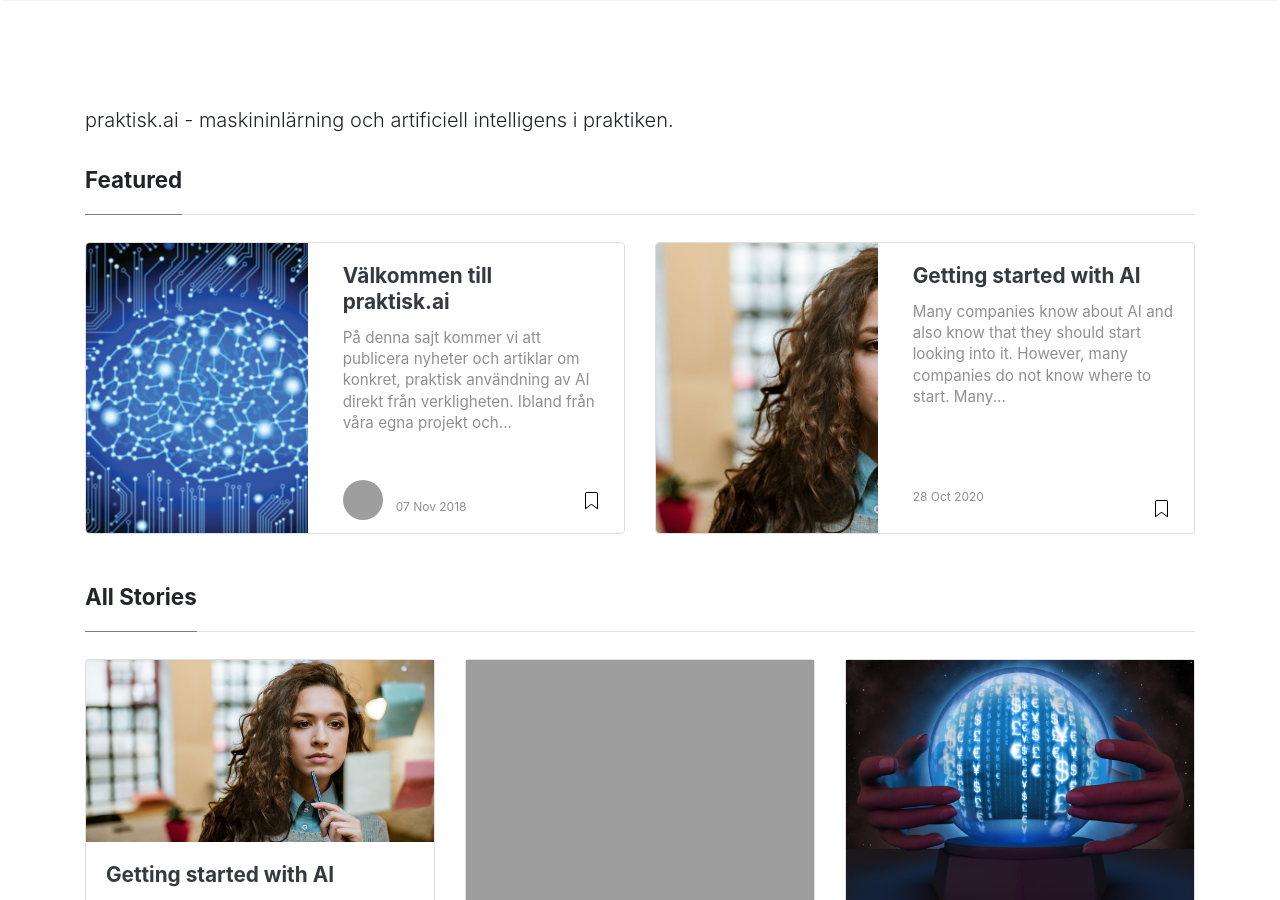
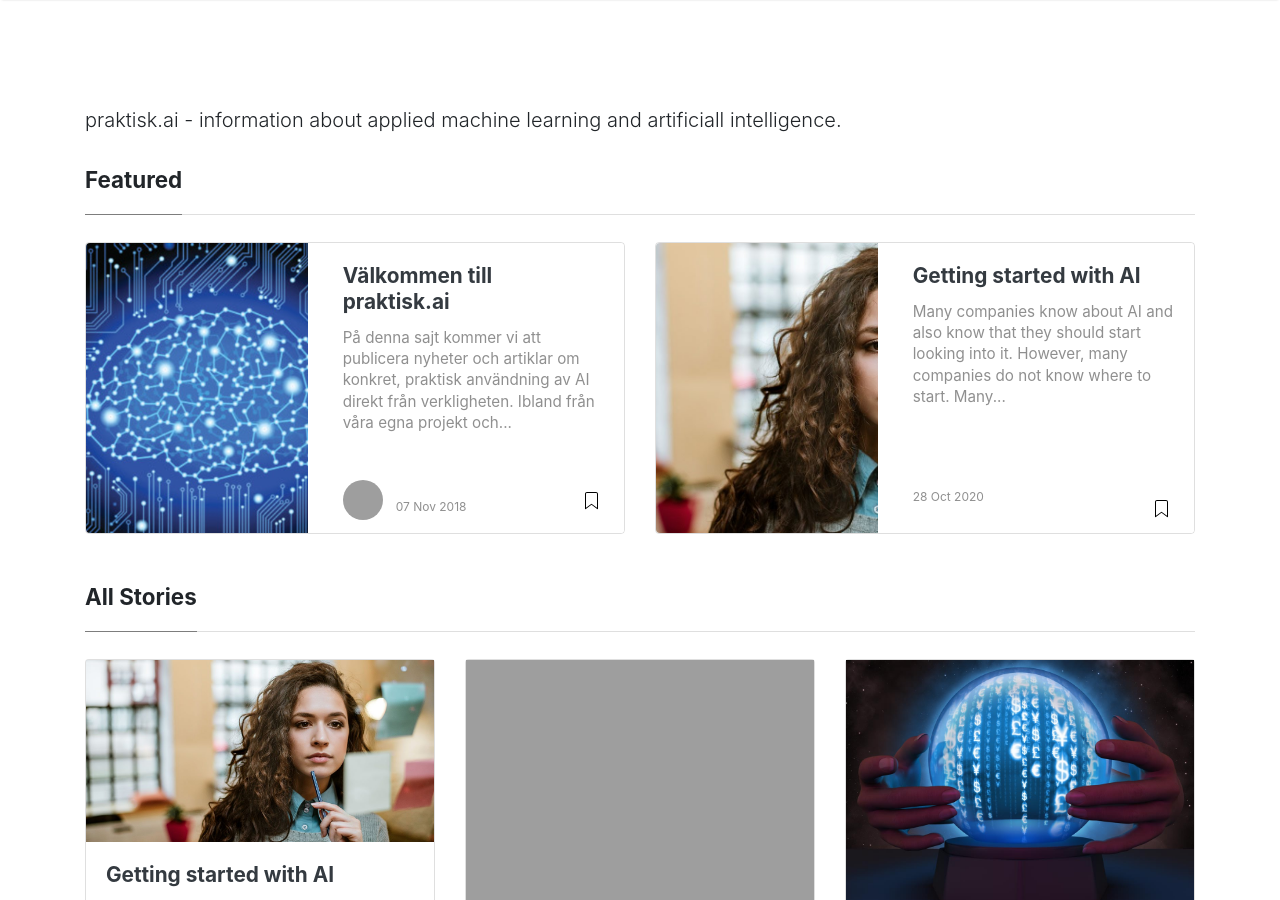
Before and after one commit to praktisk-ai/siteleaf-web, a Jekyll site: the page built from index.html, in a window 1280 px wide and 900 px high. Built offline with Jekyll 4.4.1, drawn with Linux system fonts in a browser that asks for light colours; nearby versions of some CDN libraries; the list of posts is cut into pages by our own code; comment, search, counter and statistics services are not loaded; grey boxes are pictures that could not be loaded.

Commit message:
switch to english description

```diff
--- a/_config.yml
+++ b/_config.yml
@@ -26,7 +26,7 @@ paginate: 3
 paginate_path: "/page:num/"
 baseurl:
 logo: assets/images/logo.png
-description: praktisk.ai - maskininlärning och artificiell intelligens i praktiken.
+description: praktisk.ai - information about applied machine learning and artificiall intelligence.
 permalink: pretty
 mailchimp-list: https://praktisk.us19.list-manage.com/subscribe/post?u=392e2c6c1981a5a3b8a802b04&amp;id=eed005ad5a
 google_analytics: UA-364736-18
```
